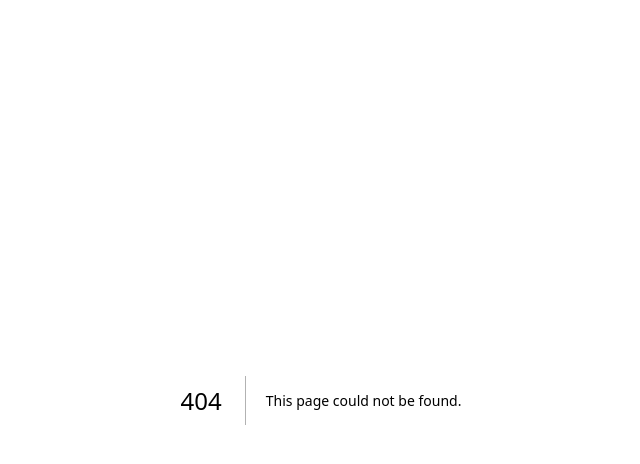
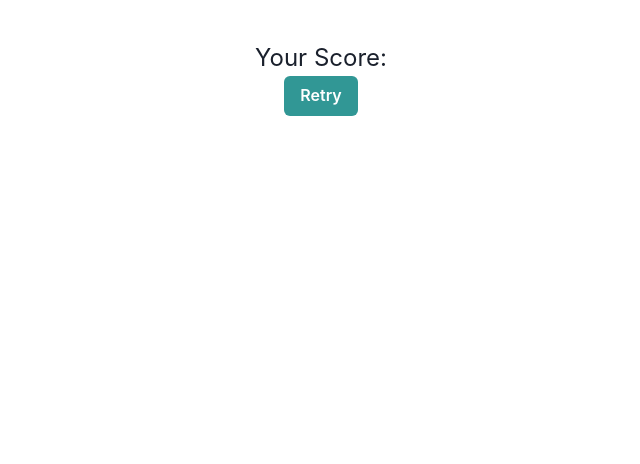
Before and after one commit to dende-h/type_game_spp, a Next.js app: page /result in a window 1280 px wide. Before the commit this address had no page. Shown: the top 464 px of the page, without its empty margins (319-959 px from the left). Built offline with nearby package versions, Linux system fonts and the light colour scheme.

Commit message:
機能追加１回目

```diff
--- /dev/null
+++ b/src/pages/result.tsx
@@ -0,0 +1,24 @@
+// pages/result.tsx
+import React from "react";
+import { Box, Text, Button } from "@chakra-ui/react";
+import { useRouter } from "next/router";
+
+const Result = () => {
+	const router = useRouter();
+	const score = router.query.score;
+
+	const handleRetry = () => {
+		router.push("/");
+	};
+
+	return (
+		<Box textAlign="center" pt="10">
+			<Text fontSize="2xl">Your Score: {score}</Text>
+			<Button colorScheme="teal" onClick={handleRetry}>
+				Retry
+			</Button>
+		</Box>
+	);
+};
+
+export default Result;
```
Also changed, not shown: src/components/TypingInput.tsx (+5 -2 lines), src/pages/index.tsx (+9 -9 lines).
